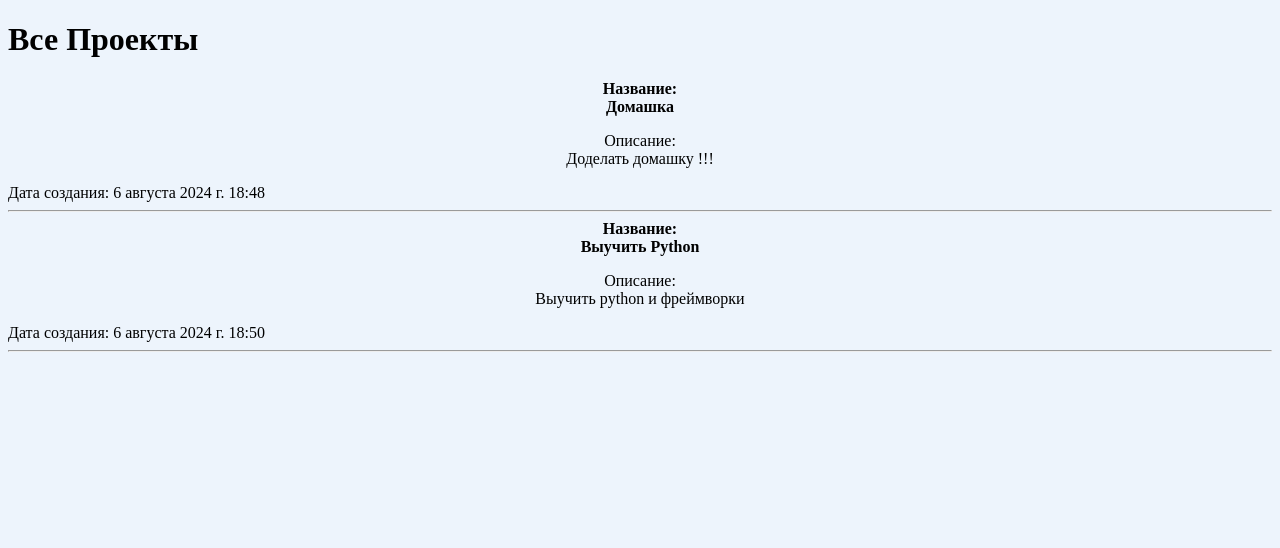
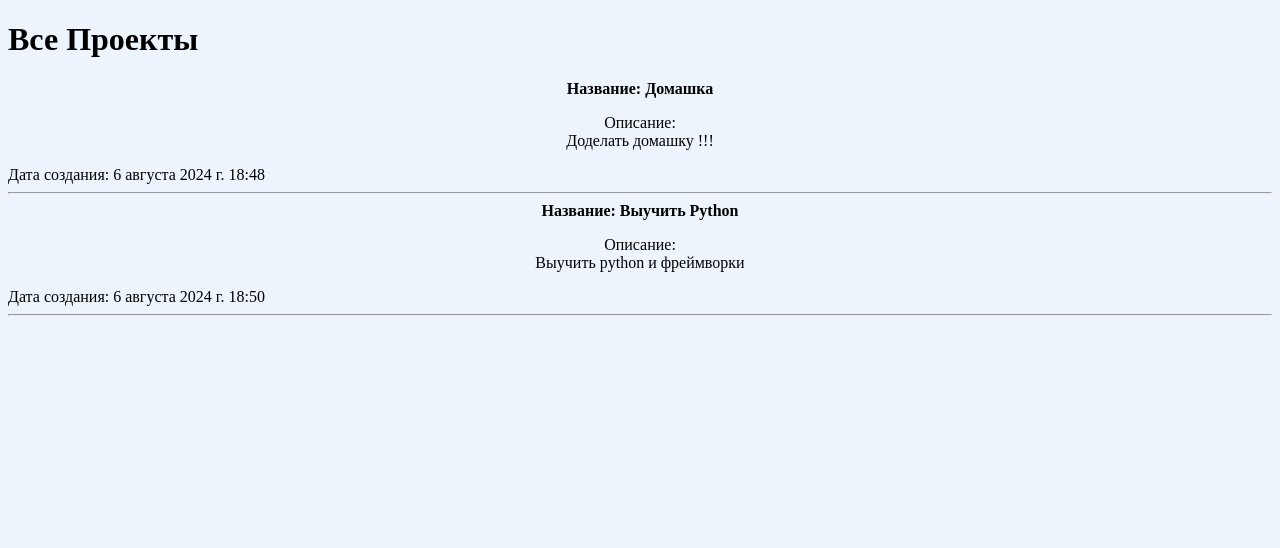
Before and after one commit to Mas1anGrodno/Project_K, a Django app: page /proj/ in a window 1280 px wide. Shown: the part 54-602 px from the top of the page. Run offline with Django 5.2, Linux system fonts and the light colour scheme; data comes from the database, SQL or seed files in the repository; both versions use the stored data as it was after the commit.

Commit message:
123123123

```diff
--- a/project_K/mainsite/static/style.css
+++ b/project_K/mainsite/static/style.css
@@ -43,7 +43,7 @@ body, html  {
     color: white;
     font-family: Arial, sans-serif;
     text-align: left;
-    padding: 10px;
+    padding-left: 10px;
     padding-bottom: 10px;
     margin: 0;
     width: 100%;
@@ -66,7 +66,7 @@ body, html  {
   }
 
   .footer .container {
-    max-width: 100%%;
+    max-width: 100%;
     margin: 0 auto;
   }
 
--- a/project_K/mainsite/templates/project_K/proj.html
+++ b/project_K/mainsite/templates/project_K/proj.html
@@ -1,12 +1,6 @@
 {% extends 'project_K/base.html' %} {% block content %} {%for a in projects %}
-<b
-  >Название:<br />
-  {{ a.proj_name }}</b
->
-<p>
-  Описание:<br />
-  {{ a.proj_desc }}
-</p>
+<b>Название: {{ a.proj_name }}</b>
+<p>Описание:<br />{{ a.proj_desc }}</p>
 <div align="left">Дата создания: {{ a.proj_create }}</div>
 
 <hr />
--- a/project_K/mainsite/templates/project_K/tasks.html
+++ b/project_K/mainsite/templates/project_K/tasks.html
@@ -1,6 +1,6 @@
 {% extends 'project_K/base.html' %} {% block content %} {%for a in tasks %}
-<b>Название:</b><br/><a href="/viewtask/{{a.id}}">{{ a.task_name }}</a></b>
-<p>Описание:<br/> {{ a.task_desc }}</p>
+<b>Название: <a href="/viewtask/{{a.id}}">{{ a.task_name }}</a></b>
+<p>Описание:<br />{{ a.task_desc }}</p>
 <div align="left">К проекту: {{ a.task_proj }}</div>
 <div align="left">Приоритет: {{ a.priority }}</div>
 <div align="left">Исполнитель: {{ a.implementer }}</div>
```
Also changed, not shown: project_K/db.sqlite3.
